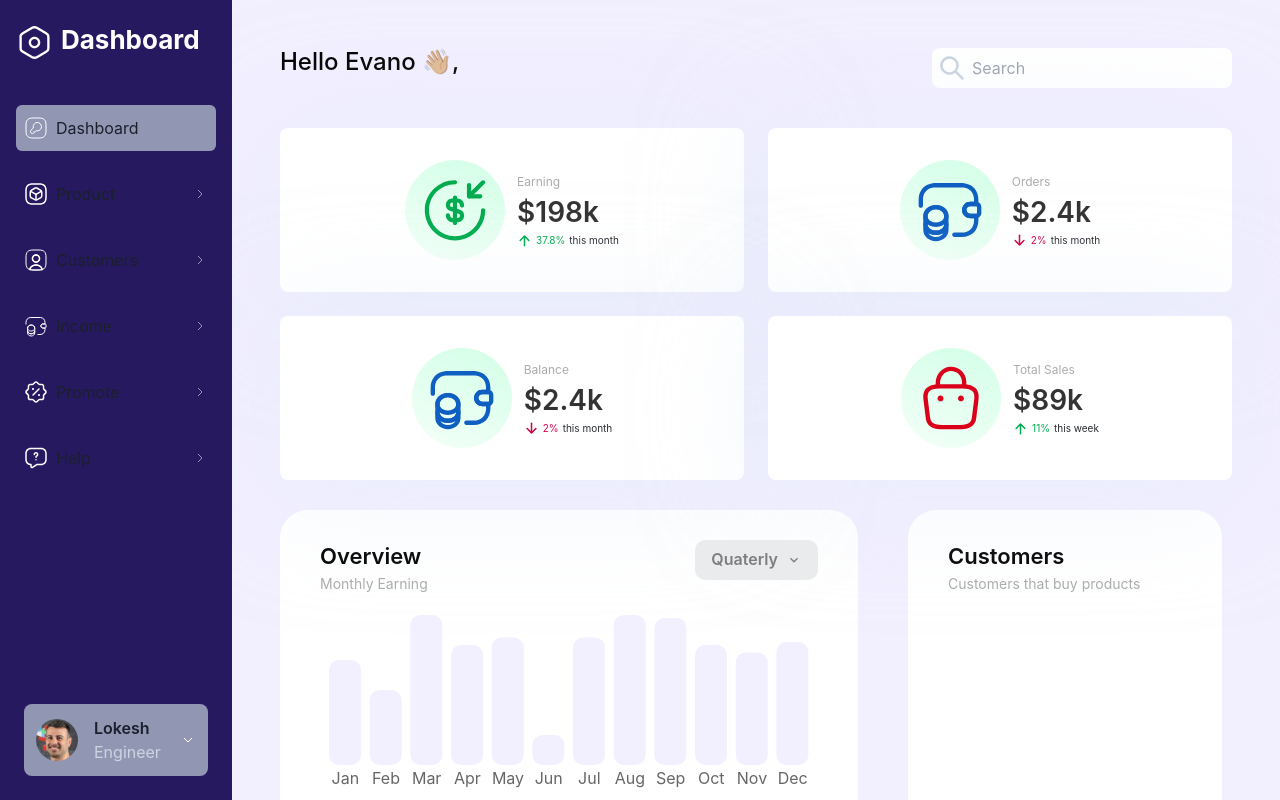
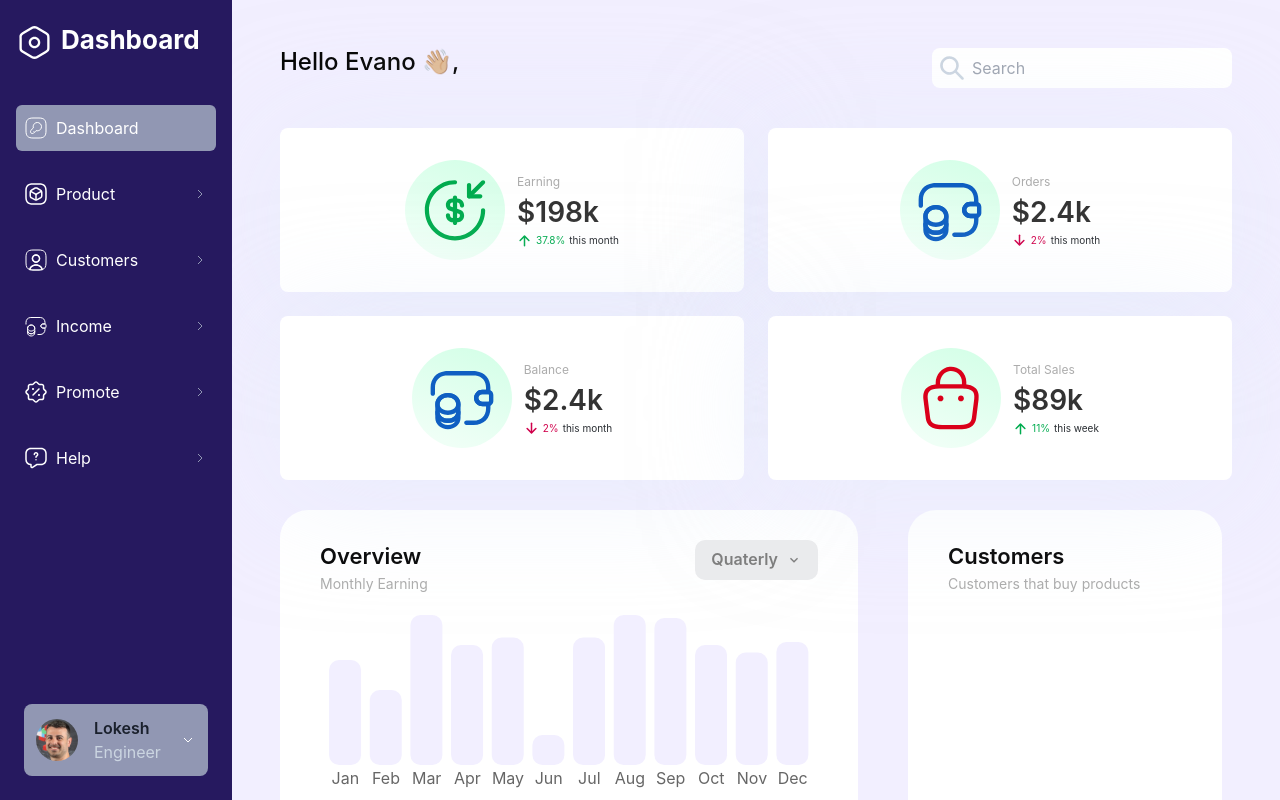
Before and after one commit to SaiBarathR/Dashboard-UI, a React (Create React App) app: page / in a window 1280 px wide. Built offline with nearby package versions, Linux system fonts and the light colour scheme.

Commit message:
text color fix

```diff
--- a/src/Components/SideNav.jsx
+++ b/src/Components/SideNav.jsx
@@ -36,7 +36,7 @@ const SideNavItems = () => {
                 className={`p-2 min-h-[46px] flex gap-2 cursor-pointer rounded-md min-w-[200px] items-center ${selected === navItem.name ? 'bg-[#9197B3]' : ''}`}
                 onClick={handleClickSideNavItem(navItem.name)}>
                 {navItem.icon}
-                <Text className='text-base flex-grow'>{navItem.name}</Text>
+                <Text className='text-base text-white flex-grow'>{navItem.name}</Text>
                 <ArrowIcon />
             </Box>
         )}
```
